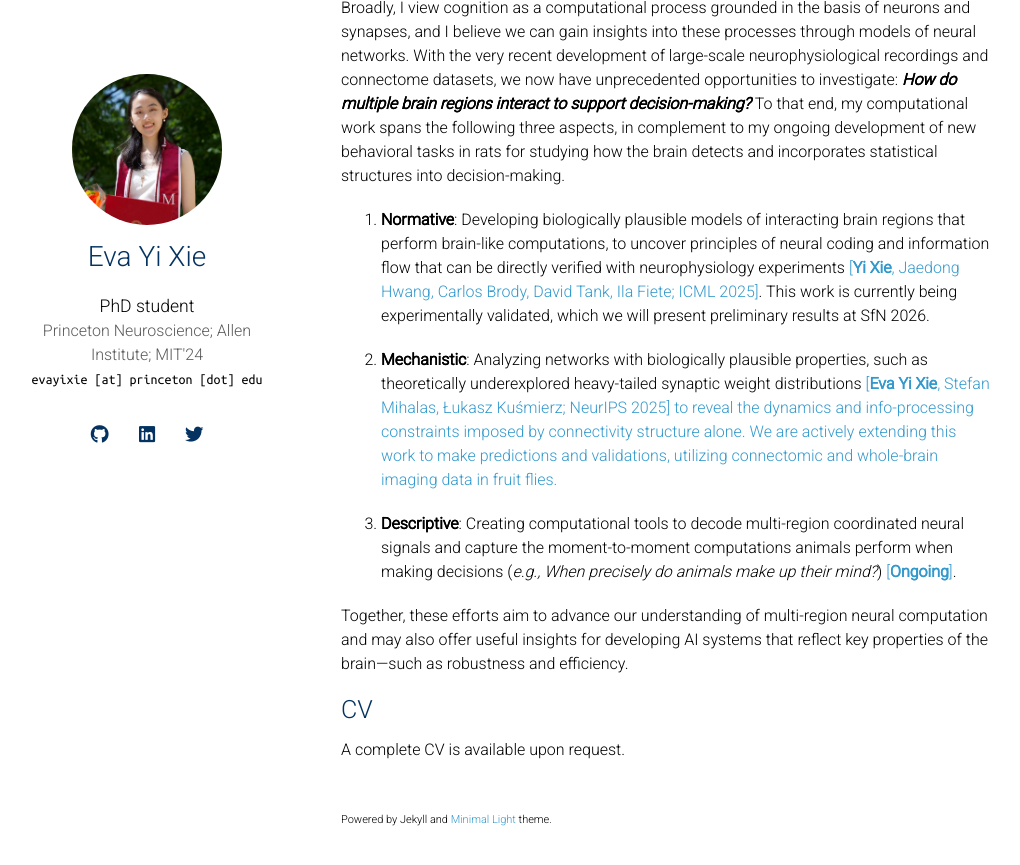
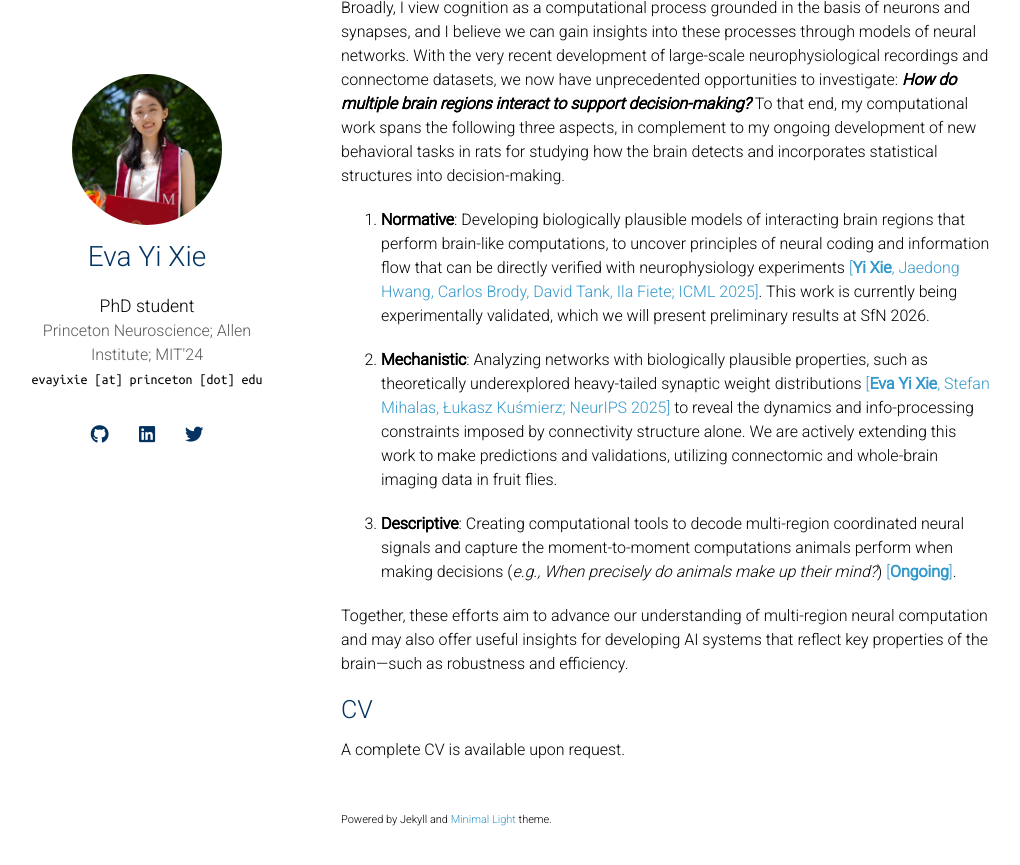
Before and after one commit to minzsiure/minzsiure.github.io, a Jekyll site: the page built from index.md, in a window 1280 px wide and 900 px high, scrolled down 1001 px. Shown: the top 865 px of the window, without its empty margins (129-1149 px from the left). Built offline with Jekyll 4.4.1, drawn with Linux system fonts in a browser that asks for light colours; nearby versions of some CDN libraries; a style sheet for code colours, icons or effects is not loaded; our own code applies the rules of GitHub Pages for plain Markdown files.

Commit message:
format issue

```diff
--- a/index.md
+++ b/index.md
@@ -21,7 +21,7 @@ Broadly, I view cognition as a computational process grounded in the basis of ne
 
 1. <b>Normative</b>: Developing biologically plausible models of interacting brain regions that perform brain-like computations, to uncover principles of neural coding and information flow that can be directly verified with neurophysiology experiments <a href="https://minzsiure.github.io/multiregion-brain-model/" target="_blank">[<b>Yi Xie</b>, Jaedong Hwang, Carlos Brody, David Tank, Ila Fiete; ICML 2025]</a>. This work is currently being experimentally validated, which we will present preliminary results at SfN 2026.
 
-2. <b>Mechanistic</b>: Analyzing networks with biologically plausible properties, such as theoretically underexplored heavy-tailed synaptic weight distributions <a href="https://openreview.net/forum?id=J0SbYYY0po" target="_blank">[<b>Eva Yi Xie</b>, Stefan Mihalas, Łukasz Kuśmierz; NeurIPS 2025] to reveal the dynamics and info-processing constraints imposed by connectivity structure alone. We are actively extending this work to make predictions and validations, utilizing connectomic and whole-brain imaging data in fruit flies.
+2. <b>Mechanistic</b>: Analyzing networks with biologically plausible properties, such as theoretically underexplored heavy-tailed synaptic weight distributions <a href="https://openreview.net/forum?id=J0SbYYY0po" target="_blank">[<b>Eva Yi Xie</b>, Stefan Mihalas, Łukasz Kuśmierz; NeurIPS 2025]</a> to reveal the dynamics and info-processing constraints imposed by connectivity structure alone. We are actively extending this work to make predictions and validations, utilizing connectomic and whole-brain imaging data in fruit flies.
 
 3. <b>Descriptive</b>: Creating computational tools to decode multi-region coordinated neural signals and capture the moment-to-moment computations animals perform when making decisions (<em>e.g., When precisely do animals make up their mind?</em>) <a href="#" style="pointer-events:none; cursor:default; text-decoration:none;">[<b>Ongoing</b>]</a>.
 
```
